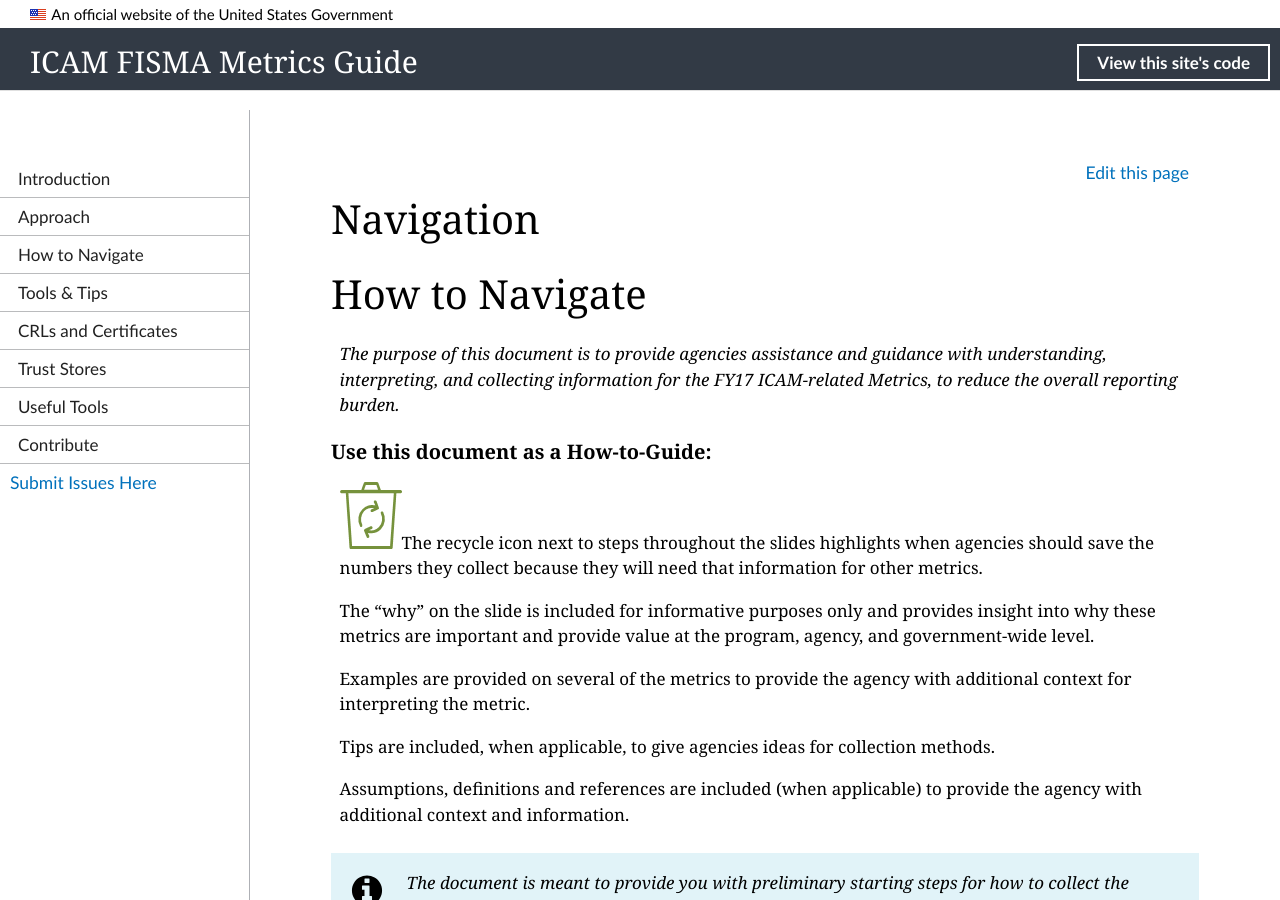
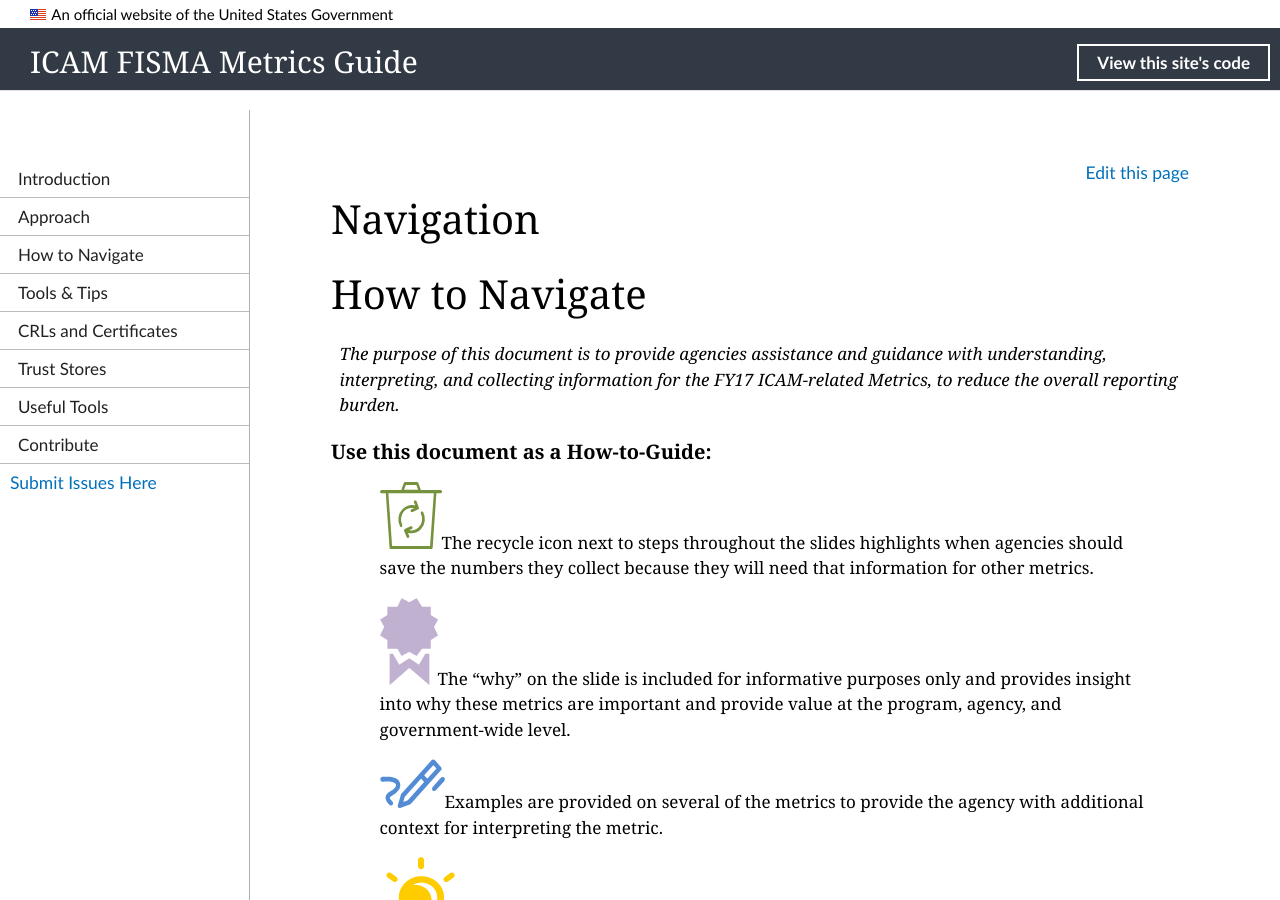
Before and after one commit to GSA/icam-fisma, a Jekyll site: the page built from pages/navigation.md, in a window 1280 px wide and 900 px high. Built offline with Jekyll 4.4.1, drawn with Linux system fonts in a browser that asks for light colours; nearby versions of some CDN libraries.

Commit message:
Update navigation.md

```diff
--- a/pages/navigation.md
+++ b/pages/navigation.md
@@ -7,15 +7,15 @@ permalink: /navigation
 *The purpose of this document is to provide agencies assistance and guidance with understanding, interpreting, and collecting information for the FY17 ICAM-related Metrics, to reduce the overall reporting burden.*
 ### Use this document as a How-to-Guide:
 
-![Recycle logo](img/recycle.png)The recycle icon next to steps throughout the slides highlights when agencies should save the numbers they collect because they will need that information for other metrics.
+>![Recycle logo](img/recycle.png)The recycle icon next to steps throughout the slides highlights when agencies should save the numbers they collect because they will need that information for other metrics.
 
-The “why” on the slide is included for informative purposes only and provides insight into why these metrics are important and provide value at the program, agency, and government-wide level.
+>![Ribbon logo](img/ribbon.png)The “why” on the slide is included for informative purposes only and provides insight into why these metrics are important and provide value at the program, agency, and government-wide level.
 
-Examples are provided on several of the metrics to provide the agency with additional context for interpreting the metric.
+>![Pencil logo](img/pencil.png)Examples are provided on several of the metrics to provide the agency with additional context for interpreting the metric.
 
-Tips are included, when applicable, to give agencies ideas for collection methods.
+>![Aha logo](img/aha.png)Tips are included, when applicable, to give agencies ideas for collection methods.
 
-Assumptions, definitions and references are included (when applicable) to provide the agency with additional context and information.
+>![Focus logo](img/focus.png)Assumptions, definitions and references are included (when applicable) to provide the agency with additional context and information.
 
 <div class="usa-alert usa-alert-info">
   <div class="usa-alert-body">
```
